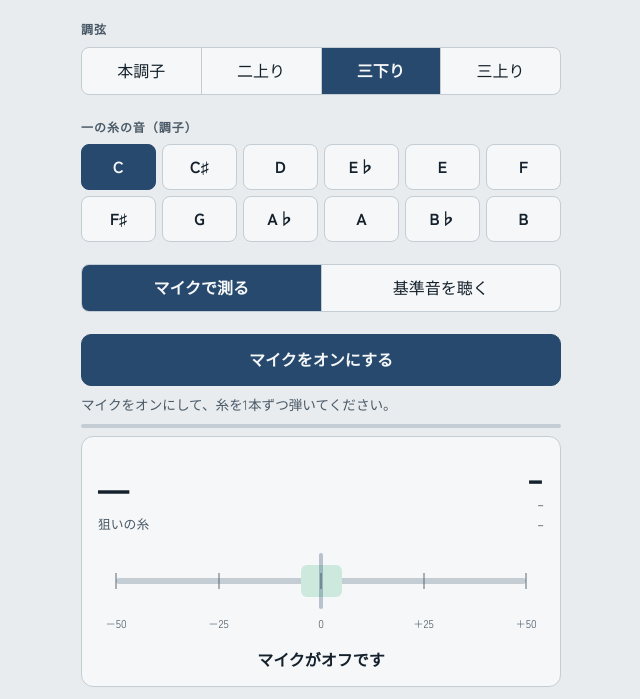
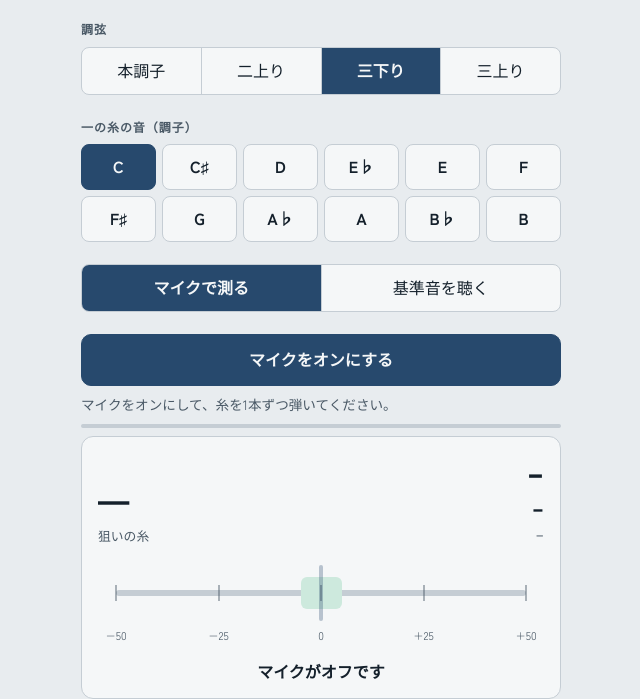
Before and after one commit to shinninu/Mi-Afinador-de-shamisen, a plain HTML site: page index.html in a window 1280 px wide. Shown: the part 115-814 px from the top of the page, without its empty margins (319-959 px from the left). Drawn offline with Linux system fonts and the light colour scheme.

Commit message:
index.html を更新

```diff
--- a/index.html
+++ b/index.html
@@ -89,6 +89,8 @@ h1{font-family:var(--font-display);font-weight:700;font-size:2rem;line-height:1.
 .cents{text-align:right}
 .cents b{display:block;font-size:2rem;line-height:1.1;font-variant-numeric:tabular-nums;white-space:nowrap}
 .cents small{display:block;color:var(--ink-2);font-size:.8rem;font-variant-numeric:tabular-nums}
+.cents small.measured{margin-top:4px;color:var(--ink);font-size:1.4rem;font-weight:700;line-height:1.3;white-space:nowrap}
+.cents small.hz{font-size:1rem}
 .gauge{position:relative;height:96px;margin:10px 18px 0}
 .gauge .track{position:absolute;left:0;right:0;top:33px;height:6px;border-radius:99px;background:var(--line)}
 .gauge .okzone{position:absolute;left:45%;width:10%;top:20px;height:32px;border-radius:6px;background:var(--ok-soft)}
@@ -166,7 +168,7 @@ h1{font-family:var(--font-display);font-weight:700;font-size:2rem;line-height:1.
     <div class="meter" id="meter">
       <div class="readout">
         <div class="target"><b id="t-note">–</b><small id="t-str">狙いの糸</small></div>
-        <div class="cents"><b id="c-val">–</b><small id="c-note">–</small><small id="c-hz">–</small></div>
+        <div class="cents"><b id="c-val">–</b><small class="measured" id="c-note">–</small><small class="hz" id="c-hz">–</small></div>
       </div>
       <div class="gauge" aria-hidden="true">
         <div class="track"></div>
```
